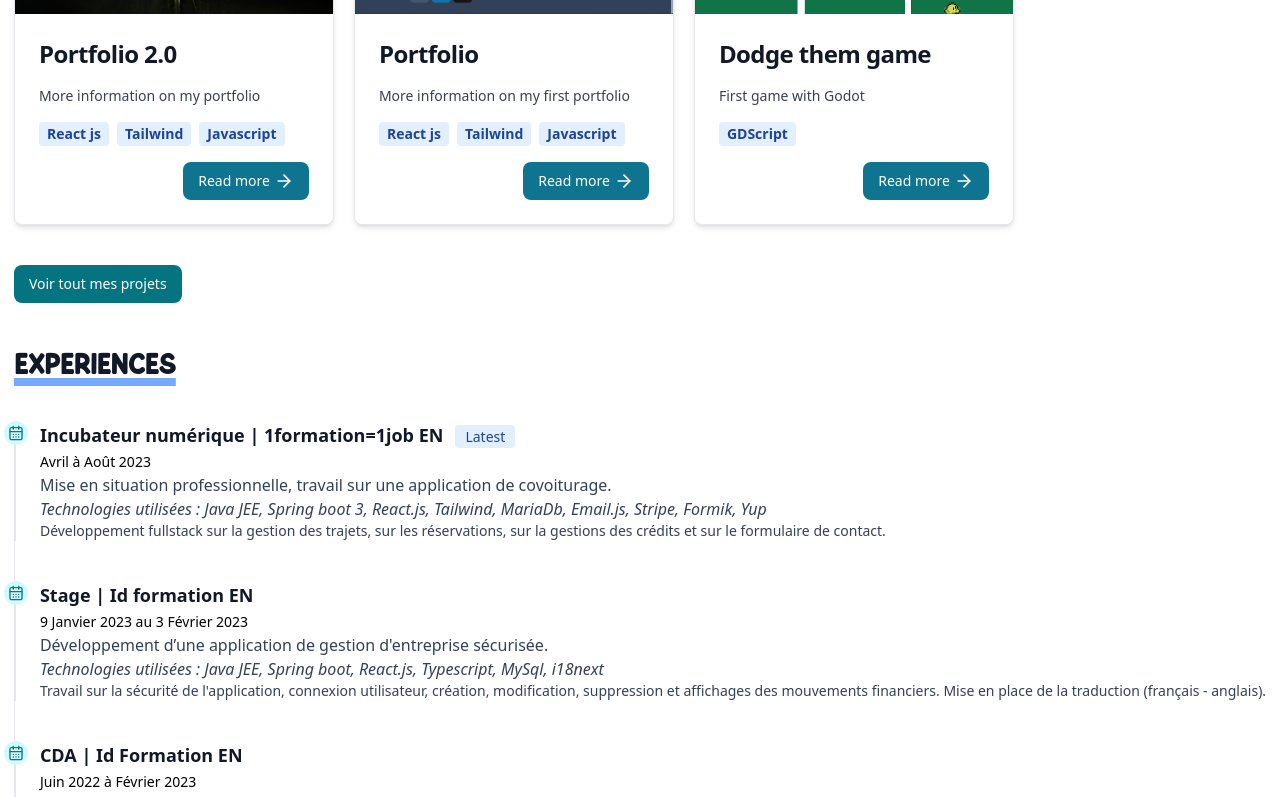
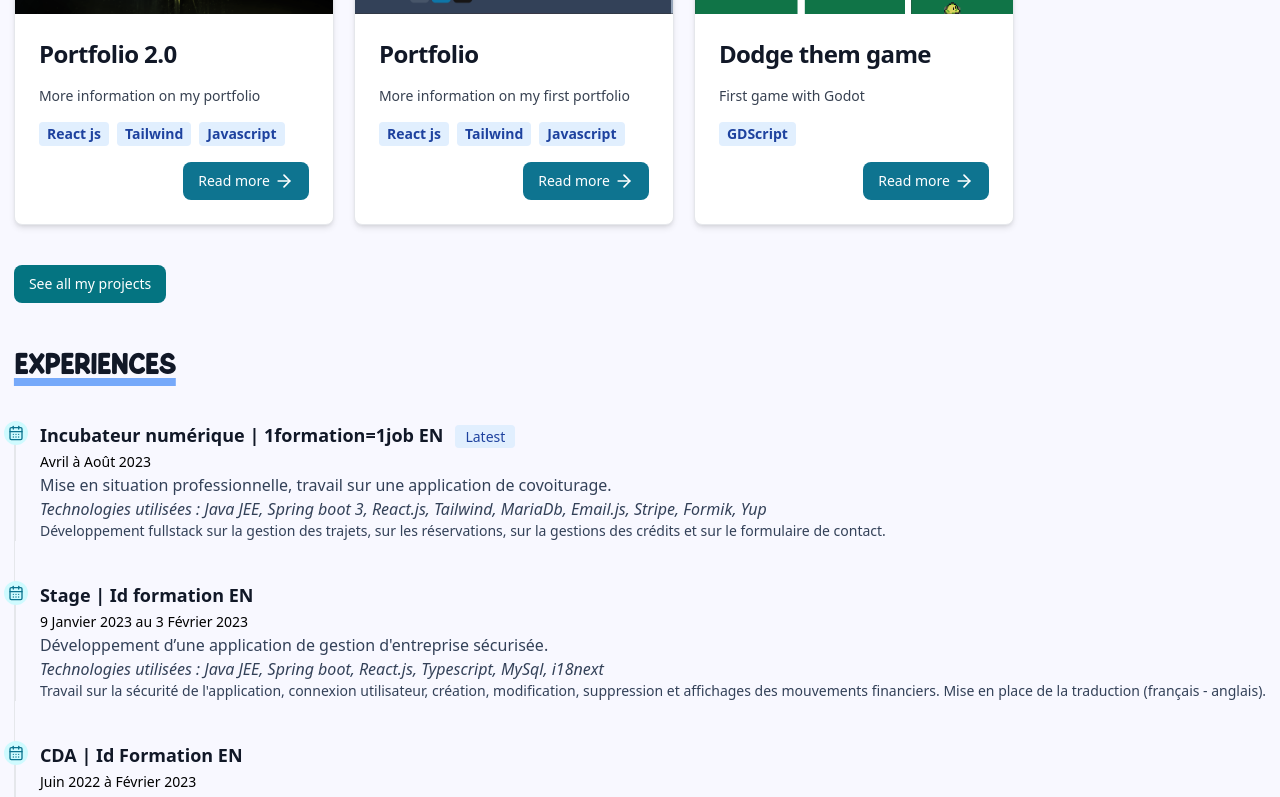
Before and after one commit to tomab23/Portfolio-2.0, a React (Vite) app: page / in a window 1280 px wide. Shown: the part 860-1657 px from the top of the page. Built offline with nearby package versions, Linux system fonts and the light colour scheme.

Commit message:
new bg color light + transale porject part

```diff
--- a/src/App.jsx
+++ b/src/App.jsx
@@ -5,7 +5,7 @@ import ScrollPage from "./helpers/ScrollPage";
 
 function App() {
   return (
-    <div className="bg-light-light dark:bg-dark">
+    <div className="bg-light dark:bg-dark">
       <RoutesApp/>
     </div>
   )
--- a/src/components/layout/Header.jsx
+++ b/src/components/layout/Header.jsx
@@ -1,5 +1,4 @@
 import {
-  Button,
   DarkThemeToggle,
   Navbar,
   NavbarBrand,
@@ -18,10 +17,10 @@ const Header = ({ home }) => {
   const text = "<Thomas Bartier />";
 
   return (
-    <Navbar fluid className="dark:bg-dark-dark sticky top-0 z-50">
+    <Navbar fluid className="dark:bg-dark-dark sticky top-0 z-50 bg-light">
       <NavbarBrand className="font-devgothic">
         <h1
-          className="self-center whitespace-nowrap text-3xl max-lg:text-xl max-md:text-2xl font-semibold hover:scale-y-125 dark:text-white cursor-pointer"
+          className={`self-center whitespace-nowrap text-3xl max-lg:text-xl max-md:text-2xl font-semibold hover:scale-y-125 dark:text-white ${!home ? "cursor-pointer" : "cursor-default"}`}
           onClick={() => navigate("/")}
         >
           {text}
--- a/src/components/projects/LastProjects.jsx
+++ b/src/components/projects/LastProjects.jsx
@@ -23,7 +23,7 @@ const LastProjects = () => {
             )).slice(-3).reverse()}
       </div>
 
-      <CustomLinkButton title={"Voir tout mes projets"} page={"projets"} classname={"self-start bg-teal-600 dark:bg-teal-600"} />
+      <CustomLinkButton title={t("PROJECT.BUTTON")} page={"projets"} classname={"self-start bg-teal-600 dark:bg-teal-600"} />
     </div>
   )
 }
--- a/src/i18n/en.json
+++ b/src/i18n/en.json
@@ -8,7 +8,9 @@
   },
   "FOOTER": "Developed by Thomas Bartier",
   "PROJECT": {
+    "BUTTON": "See all my projects",
     "READ": "Read more",
+    "TITLE": "My projects",
     "TOOLS": "Tools used"
   },
   "TEST": "TEST-EN",
--- a/src/i18n/fr.json
+++ b/src/i18n/fr.json
@@ -8,7 +8,9 @@
   },
   "FOOTER": "Développé par Thomas Bartier",
   "PROJECT": {
+    "BUTTON": "Voir tous mes projets",
     "READ": "Voir plus",
+    "TITLE": "Mes projets",
     "TOOLS": "Outils utilisés"
   },
   "TEST": "TEST-FR",
--- a/src/pages/ListProjectsPage.jsx
+++ b/src/pages/ListProjectsPage.jsx
@@ -21,7 +21,7 @@ const ListProjectsPage = () => {
         <div className="flex items-center justify-between mr-6 max-sm:mr-4">
         <BackButton />
         <CustomTitle className={"text-center"}>
-            MES PROJETS ({mock.length})
+            {t("PROJECT.TITLE")} ({mock.length})
         </CustomTitle>
         </div>
 
--- a/tailwind.config.js
+++ b/tailwind.config.js
@@ -23,9 +23,7 @@ module.exports = {
           dark: "#1e293b"
         },
         "light": {
-          light: "",
           DEFAULT: "#F8F8FF",
-          dark: ""
         },
         "available" : {
           light: "#4ade80",
```
